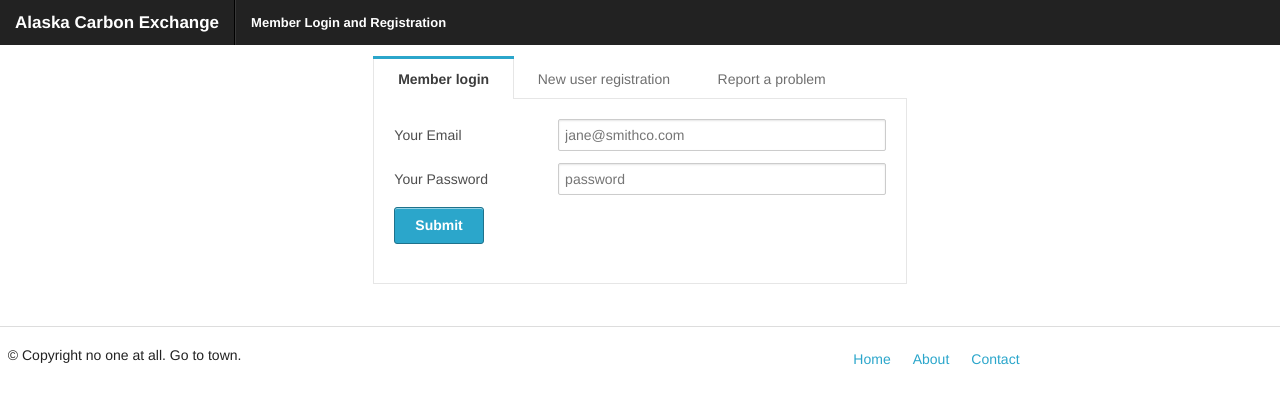
After one commit to nwcell/ak_carbon_exchange, a Python web app: template aeffect/templates/login.html in a window 1280 px wide. The commit adds this page. Shown: the top 404 px of the page. Run offline with Jinja, Linux system fonts and the light colour scheme; the template is opened without the code that fills it, so the values that code supplies are empty; some libraries are stand-ins or nearby versions.

Commit message:
templating + login template + javascript fixups

```diff
--- /dev/null
+++ b/aeffect/templates/login.html
@@ -0,0 +1,196 @@
+<!DOCTYPE html>
+
+<!-- paulirish.com/2008/conditional-stylesheets-vs-css-hacks-answer-neither/ -->
+<!--[if lt IE 7]> <html class="no-js lt-ie9 lt-ie8 lt-ie7" lang="en"> <![endif]-->
+<!--[if IE 7]>    <html class="no-js lt-ie9 lt-ie8" lang="en"> <![endif]-->
+<!--[if IE 8]>    <html class="no-js lt-ie9" lang="en"> <![endif]-->
+<!--[if gt IE 8]><!--> <html class="no-js" lang="en"> <!--<![endif]-->
+<head>
+  <meta charset="utf-8" />
+
+  <!-- Set the viewport width to device width for mobile -->
+  <meta name="viewport" content="width=device-width" />
+
+  <title>Alaska Carbon Exchange :: Login</title>
+
+  <!-- Included CSS Files (Uncompressed) -->
+  <!--
+  <link rel="stylesheet" href="/stylesheets/foundation.css">
+  -->
+
+  <!-- Included CSS Files (Compressed) -->
+  <link rel="stylesheet" href="/stylesheets/app.css">
+
+  <script src="/javascripts/foundation/modernizr.foundation.js"></script>
+</head>
+<body>
+
+  <!-- Header and Nav -->
+
+  <nav class="top-bar">
+    <ul>
+      <!-- Title Area -->
+      <li class="name">
+        <h1>
+          <a href="/">
+            <span id="ihateyou">Alaska Carbon Exchange</span>
+          </a>
+        </h1>
+      </li>
+      <li class="toggle-topbar"><a href="#"></a></li>
+    </ul>
+
+    <section>
+      <!-- Left Nav Section -->
+      <ul class="left">
+        <li class="divider"></li>
+        <li>
+          <a class="active" href="#">Member Login and Registration</a>
+        </li>
+      </ul>
+    </section>
+
+  </nav>
+  <!-- End Header and Nav -->
+
+  <!-- Main Grid Section -->
+
+  <div class="row">
+        &nbsp;
+  </div>
+
+  <div class="row">
+    <div class="five columns centered">
+
+<dl class="tabs contained">
+  <dd class="active"><a href="#login">Member login</a></dd>
+  <dd><a href="#register">New user registration</a></dd>
+  <dd><a href="#problem">Report a problem</a></dd>
+</dl>
+<ul class="tabs-content contained">
+  <li class="active" id="loginTab">
+          <form>
+          <div class="row collapse">
+            <div class="four columns"><label class="inline">Your Email</label></div>
+            <div class="eight columns"><input type="text" id="email" placeholder="jane@smithco.com" />
+          </div>
+          <div class="row collapse">
+            <div class="four columns"><label class="inline">Your Password</label></div>
+            <div class="eight columns"><input type="password" id="password" placeholder="password" />
+          </div>
+          <button type="submit" class="radius button">Submit</button>
+          </form>
+  </li>
+  <li id="registerTab">
+          <form>
+          <div class="row collapse">
+            <div class="four columns"><label class="inline">Your Name</label></div>
+            <div class="eight columns"><input type="text" id="name" placeholder="Jane Smith" />
+          </div>
+          <div class="row collapse">
+            <div class="four columns"><label class="inline">Your Email</label></div>
+            <div class="eight columns"><input type="text" id="email" placeholder="jane@smithco.com" />
+          </div>
+          <div class="row collapse">
+            <div class="four columns"><label class="inline">Your Password</label></div>
+            <div class="eight columns"><input type="password" id="password" placeholder="password" />
+          </div>
+          <button type="submit" class="radius button">Submit</button>
+          </form>
+  </li>
+  <li id="problemTab">
+          <form>
+          <div class="row collapse">
+            <div class="four columns"><label class="inline">Your Name</label></div>
+            <div class="eight columns"><input type="text" id="name" placeholder="Jane Smith" />
+          </div>
+          <div class="row collapse">
+            <div class="four columns"><label class="inline">Your Email</label></div>
+            <div class="eight columns"><input type="text" id="email" placeholder="jane@smithco.com" />
+          </div>
+
+          <label>What's up?</label>
+          <textarea rows="4"></textarea>
+          <button type="submit" class="radius button">Submit</button>
+          </form>
+  </li>
+</ul>
+
+    </div>
+  </div>
+
+  <!-- Footer -->
+
+  <footer class="row">
+    <div class="twelve columns">
+      <hr />
+      <div class="row">
+        <div class="four columns">
+          &nbsp; &copy; Copyright no one at all. Go to town.
+        </div>
+        <div class="four columns">
+          <ul class="link-list left">
+            <li><a href="#">Home</a></li>
+            <li><a href="#">About</a></li>
+            <li><a href="#">Contact</a></li>
+          </ul>
+        </div>
+      </div>
+    </div>
+  </footer>
+
+  <!-- Included JS Files (Uncompressed) -->
+
+  <script src="/javascripts/foundation/jquery.js"></script>
+
+  <script src="/javascripts/foundation/jquery.foundation.mediaQueryToggle.js"></script>
+
+  <script src="/javascripts/foundation/jquery.foundation.forms.js"></script>
+
+  <script src="/javascripts/foundation/jquery.foundation.reveal.js"></script>
+
+  <script src="/javascripts/foundation/jquery.foundation.orbit.js"></script>
+
+  <script src="/javascripts/foundation/jquery.foundation.navigation.js"></script>
+
+  <script src="/javascripts/foundation/jquery.foundation.buttons.js"></script>
+
+  <script src="/javascripts/foundation/jquery.foundation.tabs.js"></script>
+
+  <script src="/javascripts/foundation/jquery.foundation.tooltips.js"></script>
+
+  <script src="/javascripts/foundation/jquery.foundation.accordion.js"></script>
+
+  <script src="/javascripts/foundation/jquery.placeholder.js"></script>
+
+  <script src="/javascripts/foundation/jquery.foundation.alerts.js"></script>
+
+  <script src="/javascripts/foundation/jquery.foundation.topbar.js"></script>
+
+  <script src="/javascripts/foundation/jquery.foundation.joyride.js"></script>
+
+  <script src="/javascripts/foundation/jquery.foundation.clearing.js"></script>
+
+  <script src="/javascripts/foundation/jquery.foundation.magellan.js"></script>
+
+
+  <!-- Included JS Files (Compressed) -->
+
+  <!--
+
+  <script src="/javascripts/foundation/jquery.js"></script>
+  <script src="/javascripts/foundation/foundation.min.js"></script>
+
+  -->
+
+  <!-- Initialize JS Plugins -->
+  <script src="/javascripts/foundation/app.js"></script>
+
+  <!-- <script src="/javascripts/gmap3.js"></script> -->
+
+  <!-- <script type="text/javascript" src="http://maps.google.com/maps/api/js?sensor=false"></script> -->
+
+  <script type="text/javascript" src="https://maps.googleapis.com/maps/api/js?v=3.exp&sensor=false&libraries=visualization"></script>
+
+</body>
+</html>
```
Also changed, not shown: aeffect/server.py (+49 -7 lines), aeffect/templates/index.html (+22 -7 lines), aeffect/templates/region.html (+50 -110 lines).
